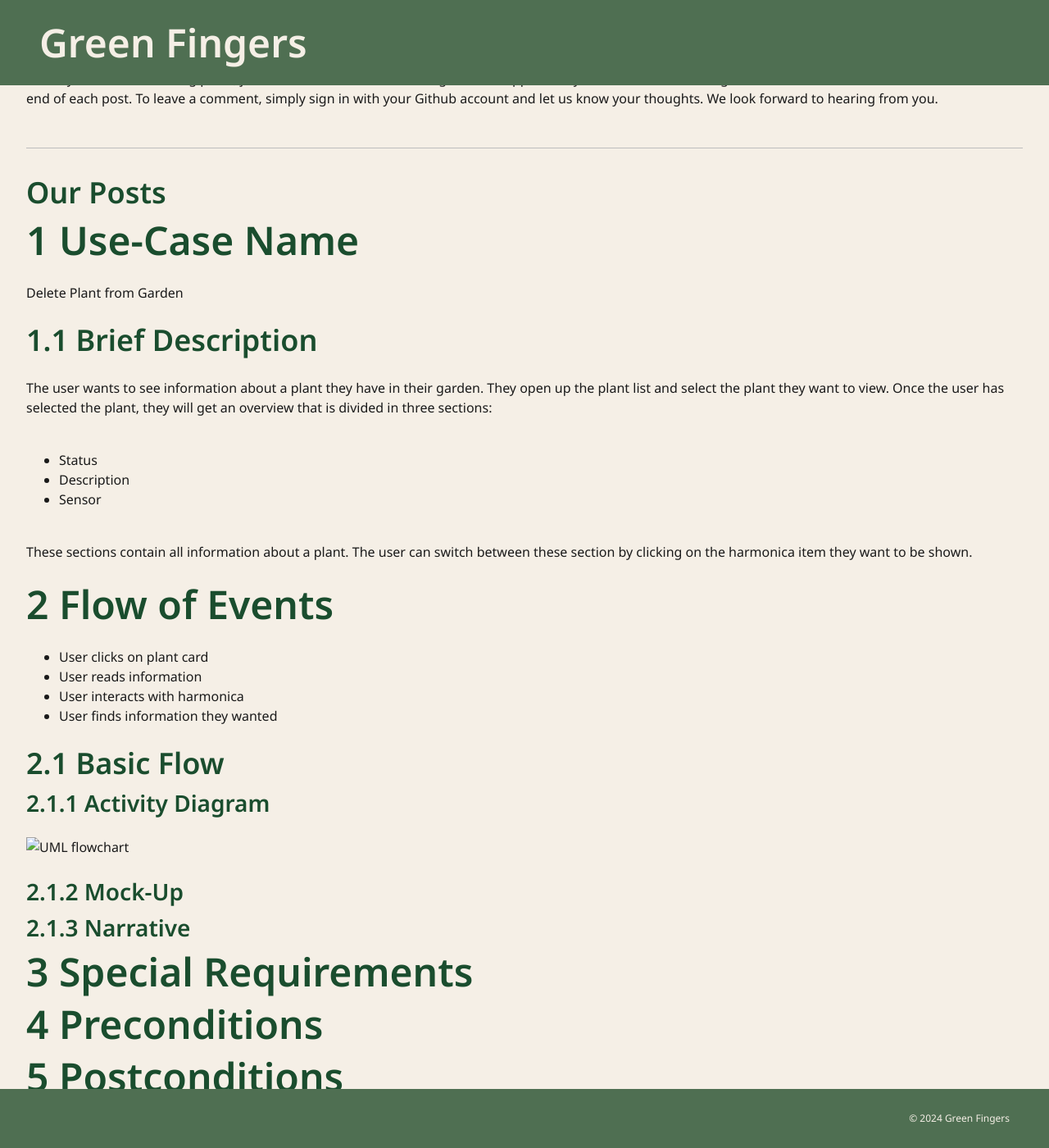
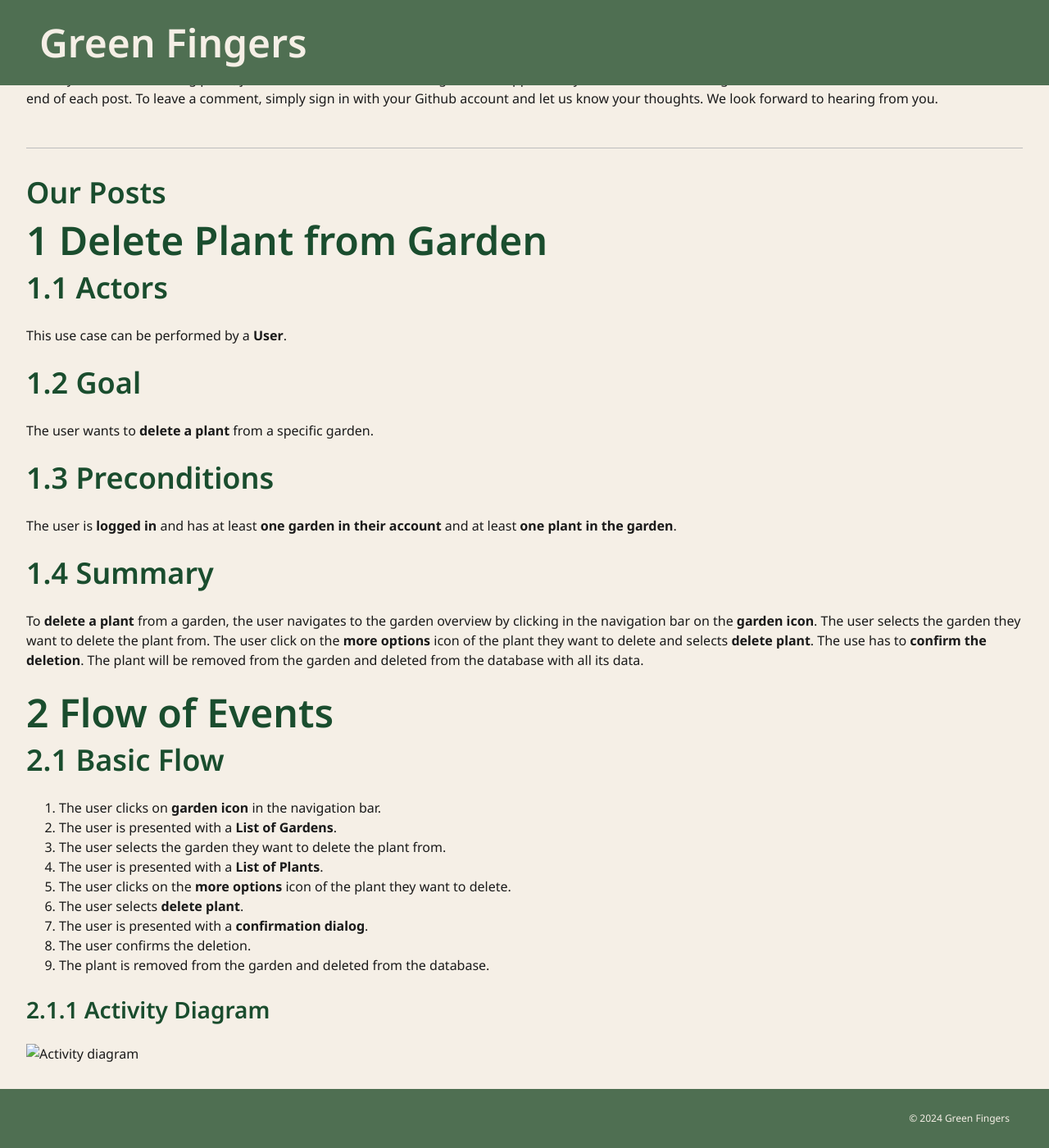
Before and after one commit to Green-Fingers-App/gardeningApp, a Jekyll site: the page built from docs/usecases/deletePlant.md, in a window 1280 px wide and 1400 px high, scrolled down 232 px. Shown: the whole window at 82% size. Built offline with Jekyll 4.4.1, drawn with Linux system fonts in a browser that asks for light colours; our own code applies the rules of GitHub Pages for plain Markdown files.

Commit message:
Adding blog entries and UC wireframes and description

```diff
--- a/docs/usecases/deletePlant.md
+++ b/docs/usecases/deletePlant.md
@@ -1,32 +1,43 @@
-# 1 Use-Case Name
+# 1 Delete Plant from Garden
 
-Delete Plant from Garden
 
-## 1.1 Brief Description
+## 1.1 Actors
 
-The user wants to see information about a plant they have in their garden. They open up the plant list and select the plant they want to view.
-Once the user has selected the plant, they will get an overview that is divided in three sections:
+This use case can be performed by a **User**.
 
-- Status
-- Description
-- Sensor
+## 1.2 Goal
 
-These sections contain all information about a plant. The user can switch between these section by clicking on the harmonica item they want to be shown.
+The user wants to **delete a plant** from a specific garden.
+
+## 1.3 Preconditions
+
+The user is **logged in** and has at least **one garden in their account** and at least **one plant in the garden**.
+
+## 1.4 Summary
+
+To **delete a plant** from a garden, the user navigates to the garden overview by clicking in the navigation bar on the **garden icon**. The user selects the garden they want to delete the plant from. The user click on the **more options** icon of the plant they want to delete and selects **delete plant**. The use has to **confirm the deletion**. The plant will be removed from the garden and deleted from the database with all its data.
 
 # 2 Flow of Events
 
-- User clicks on plant card
-- User reads information
-- User interacts with harmonica
-- User finds information they wanted
+## 2.1 Basic Flow
 
-## 2.1 Basic Flow
+1. The user clicks on **garden icon** in the navigation bar.
+2. The user is presented with a **List of Gardens**.
+3. The user selects the garden they want to delete the plant from.
+4. The user is presented with a **List of Plants**.
+5. The user clicks on the **more options** icon of the plant they want to delete.
+6. The user selects **delete plant**.
+7. The user is presented with a **confirmation dialog**.
+8. The user confirms the deletion.
+9. The plant is removed from the garden and deleted from the database.
 
 ### 2.1.1 Activity Diagram
 
-![UML flowchart]()
+![Activity diagram](/docs/assets/svg/useCaseDiagrams/deletePlant.drawio.svg)
 
 ### 2.1.2 Mock-Up
+
+![Delte plant wireframes](/docs/assets/svg/useCaseWireframes/deletePlant.png)
 
 ### 2.1.3 Narrative
 
```
Also changed, not shown: docs/_posts/2024-10-13-uc-activity-diagrams.md (added, +22 -0 lines), docs/usecases/deleteGarden.md (+1 -1 lines), docs/usecases/showGardens.md (added, +47 -0 lines), docs/assets/svg/Use Case Diagrams/deletePlant.drawio.svg (deleted), docs/assets/svg/useCaseDiagrams/addPlant.drawio.svg (renamed from docs/assets/svg/Use Case Diagrams/addPlant.drawio.svg), docs/assets/svg/useCaseDiagrams/deleteGarden.drawio.svg (renamed from docs/assets/svg/Use Case Diagrams/deleteGarden.drawio.svg), docs/assets/svg/useCaseDiagrams/deletePlant.drawio.svg (added), docs/assets/svg/useCaseDiagrams/showGardens.drawio.svg, docs/assets/svg/useCaseDiagrams/viewPlant.drawio.svg (added), docs/assets/svg/useCaseWireframes/deletePlant.png (added), docs/assets/svg/useCaseWireframes/showGardens.png (added).
